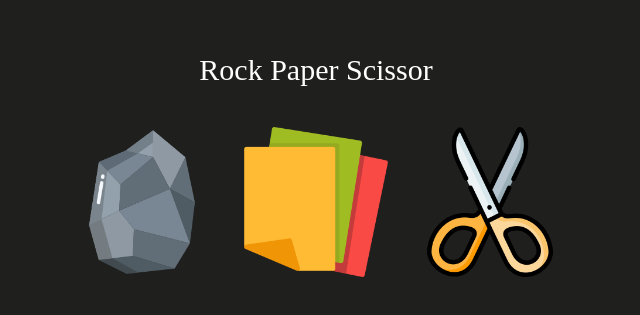
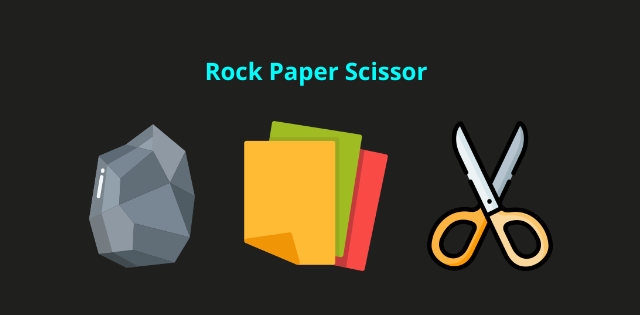
Before and after one commit to rahulx64/rockpaperscissors, a plain HTML site: page index.html in a window 1280 px wide. Shown: the part 243-558 px from the top of the page, without its empty margins (324-964 px from the left). Drawn offline with Linux system fonts and the light colour scheme.

Commit message:
Update index.html

```diff
--- a/index.html
+++ b/index.html
@@ -33,8 +33,10 @@
                   margin: 10px;
             }
             .x{
-                color: white;
-                font-size: 30px;
+                color: aqua;
+            font-family: 'Segoe UI', Tahoma, Geneva, Verdana, sans-serif;
+            font-weight: bold;
+            font-size: x-large;
             }
             #result{
                    color: white;
```
